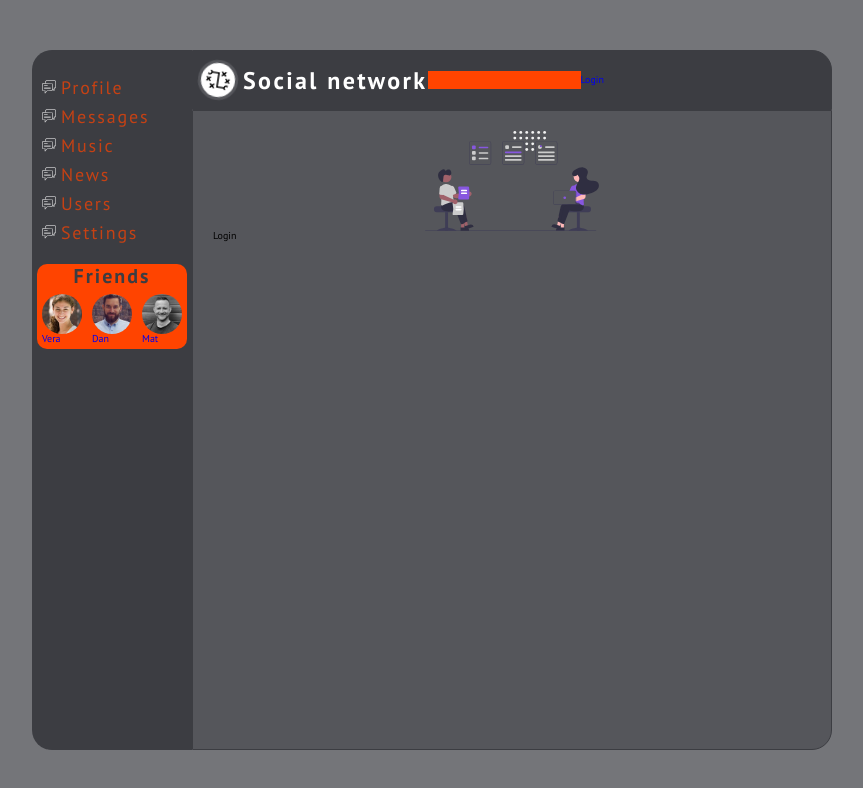
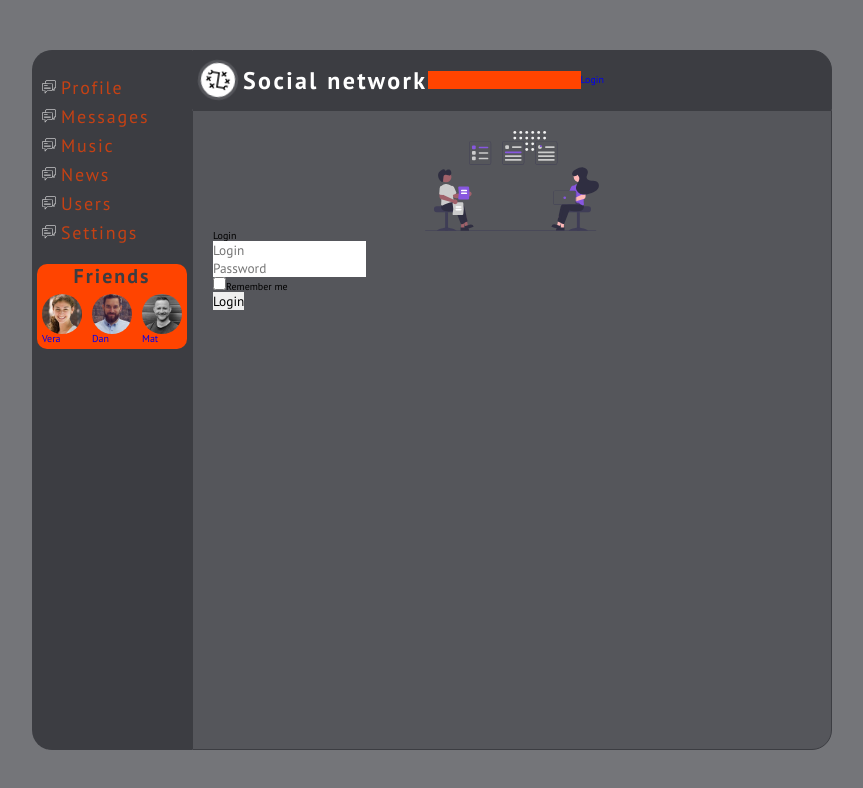
Before and after one commit to gandigap/start-react, a React (Create React App) app in the folder way/: page /login in a window 1280 px wide. Shown: the top 788 px of the page, without its empty margins (208-1071 px from the left). Built offline with nearby package versions, Linux system fonts and the light colour scheme; no server answers; the HTML template or start-up script is replaced by a standard one.

Commit message:
feat:add redux-form part1:lesson75

```diff
--- a/way/package.json
+++ b/way/package.json
@@ -14,6 +14,7 @@
     "react-router-dom": "^5.2.0",
     "react-scripts": "4.0.3",
     "redux": "^4.0.5",
+    "redux-form": "^8.3.7",
     "redux-thunk": "^2.3.0",
     "web-vitals": "^1.1.1"
   },
--- a/way/src/components/Login/Login.jsx
+++ b/way/src/components/Login/Login.jsx
@@ -1,9 +1,29 @@
 import React from 'react'
+import { Field, reduxForm } from 'redux-form'
 
-const Login = () => {
+const LoginForm = (props) => {
+    return (
+        <form onSubmit={props.handleSubmit}>
+            <div><Field type="text" name="login" id="" placeholder={'Login'} component={'input'} /></div>
+            <div><Field type="text" name="password" id="" placeholder={'Password'} component={'input'} /></div>
+            <div><Field type="checkbox" name="rememberMe" id="" component={'input'} />Remember me</div>
+            <div><button>Login</button></div>
+        </form>
+
+    )
+}
+const LoginReduxForm = reduxForm({
+    form: 'login'
+})(LoginForm)
+const Login = (props) => {
+    const onSubmit = (formData) => {
+        console.log(formData);
+    }
+
     return (
         <div>
-            Login
+            <h2>Login</h2>
+            <LoginReduxForm onSubmit={onSubmit} />
         </div>
     )
 }
--- a/way/src/redux/reduxStore.js
+++ b/way/src/redux/reduxStore.js
@@ -5,6 +5,7 @@ import profileReducer from './profileReducer';
 import sidebarReducer from './sidebarReducer';
 import usersReducer from './usersReducer';
 import thunkMiddleware from 'redux-thunk';
+import { reducer as formReducer } from 'redux-form';
 
 
 
@@ -13,7 +14,8 @@ let reducers = combineReducers({
   messagesPage: dialogsReducer,
   sidebarPage: sidebarReducer,
   usersPage: usersReducer,
-  auth: authReducer
+  auth: authReducer,
+  form: formReducer
 })
 
 let store = createStore(reducers, applyMiddleware(thunkMiddleware));
```
Also changed, not shown: 1 other file (tests, documents, lock files or other folders).
